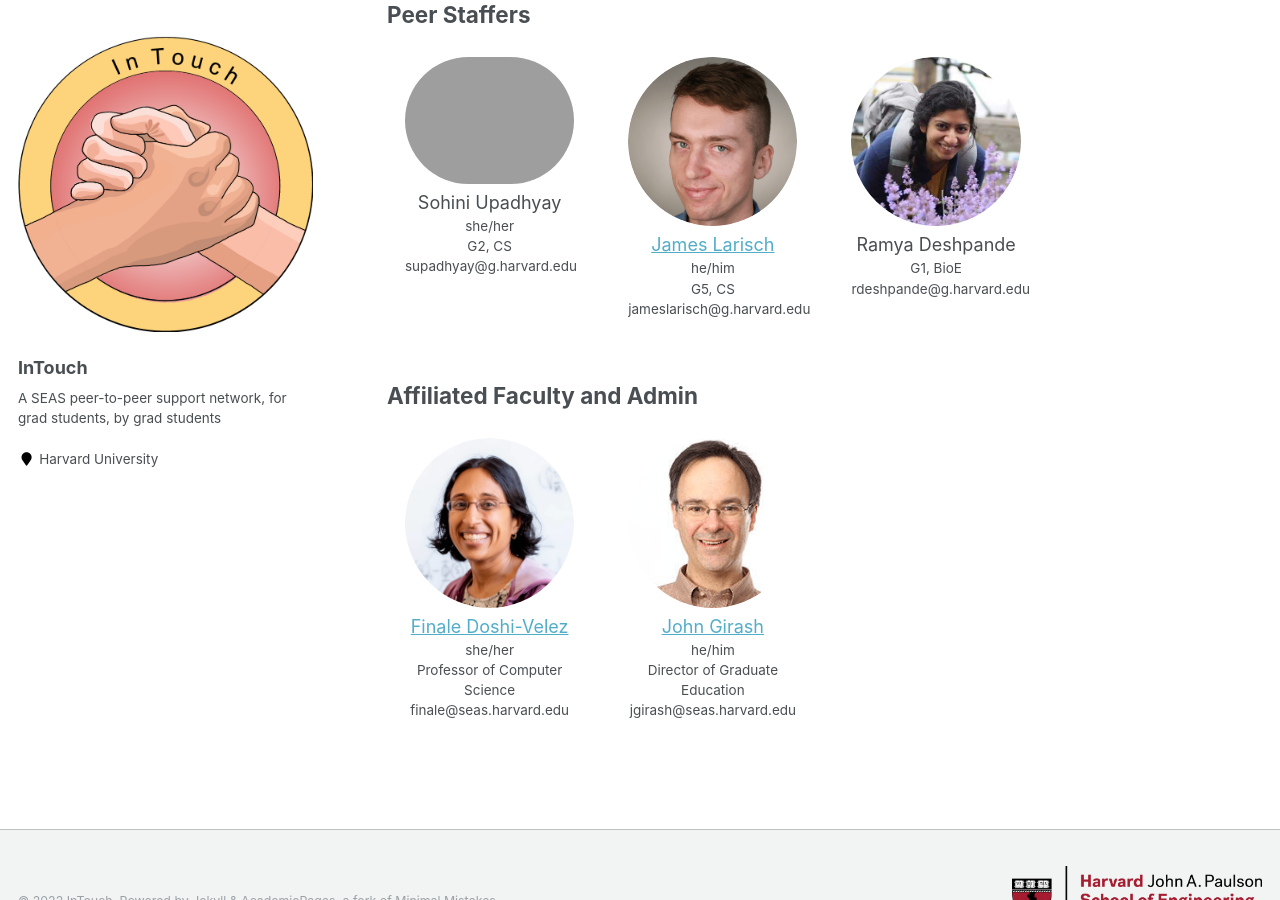
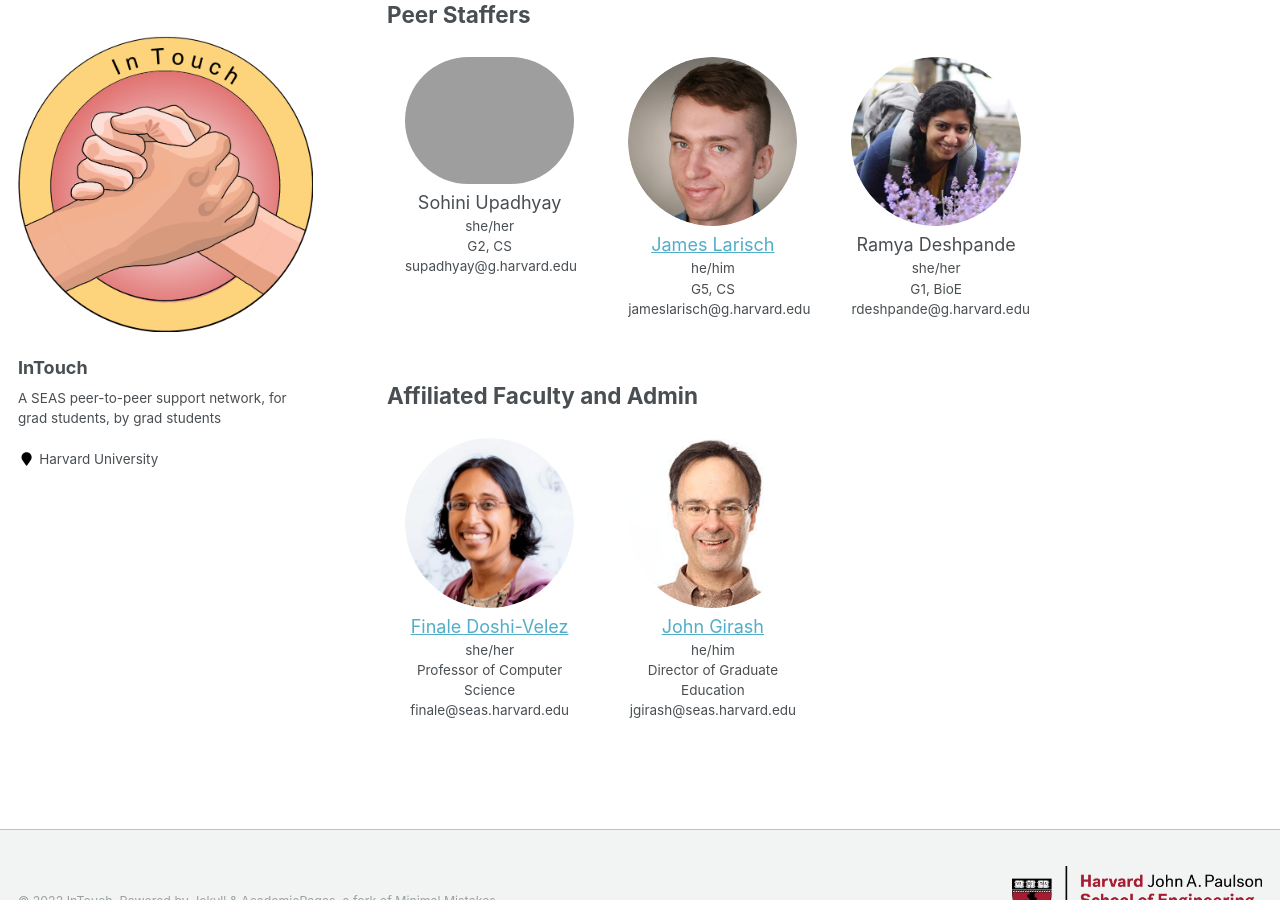
Before and after one commit to harvard-intouch/harvard-intouch.github.io, a Jekyll site: the page built from _pages/people.md, in a window 1280 px wide and 900 px high, scrolled down 1127 px. Built offline with Jekyll 4.4.1, drawn with Linux system fonts in a browser that asks for light colours.

Commit message:
Update people.yml

```diff
--- a/_data/people.yml
+++ b/_data/people.yml
@@ -71,7 +71,7 @@
         James is a human and a PhD student. He enjoys deep conversations and laughing.
     - name: Ramya Deshpande
       title: G1, BioE
-      pronouns:
+      pronouns: she/her
       site:
       email: rdeshpande@g.harvard.edu
       image: /images/people/ramya-deshpande.png
```
